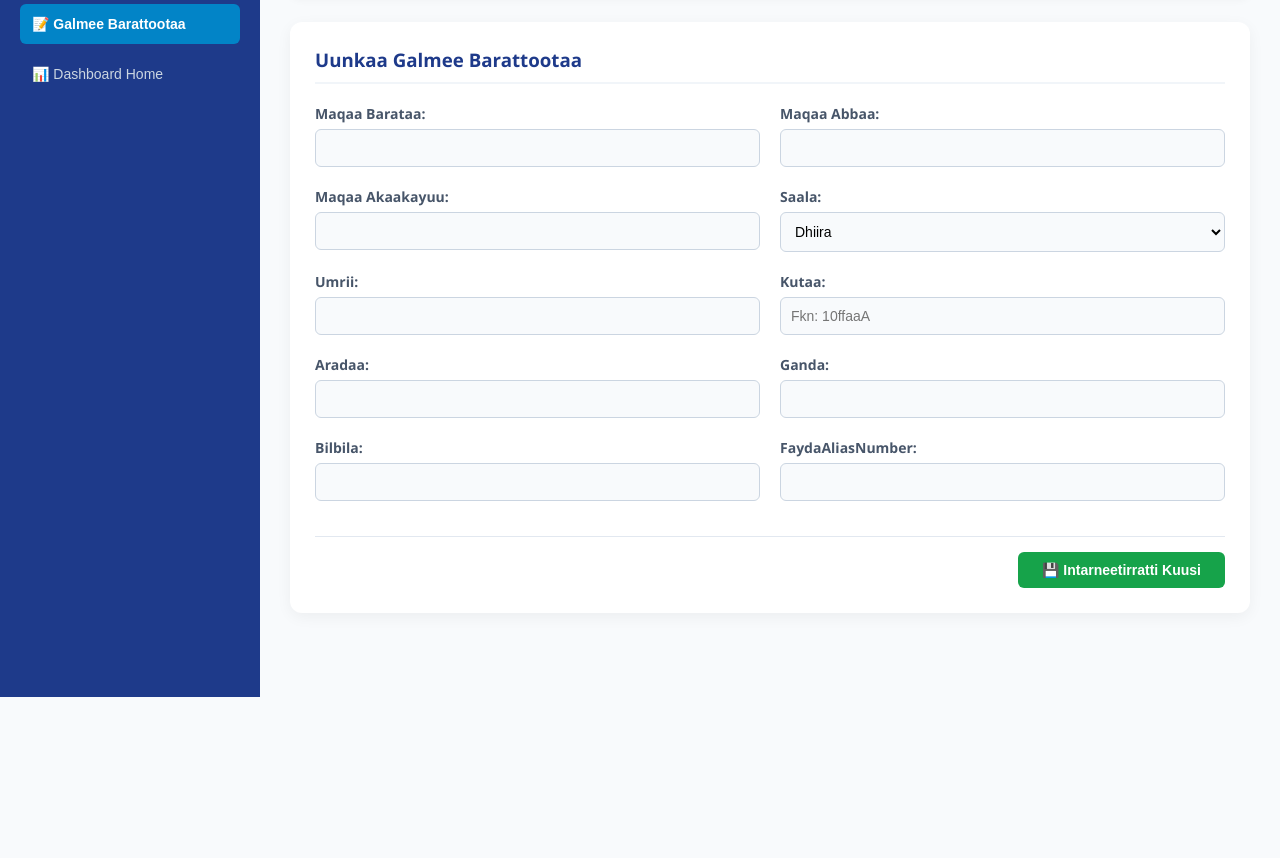
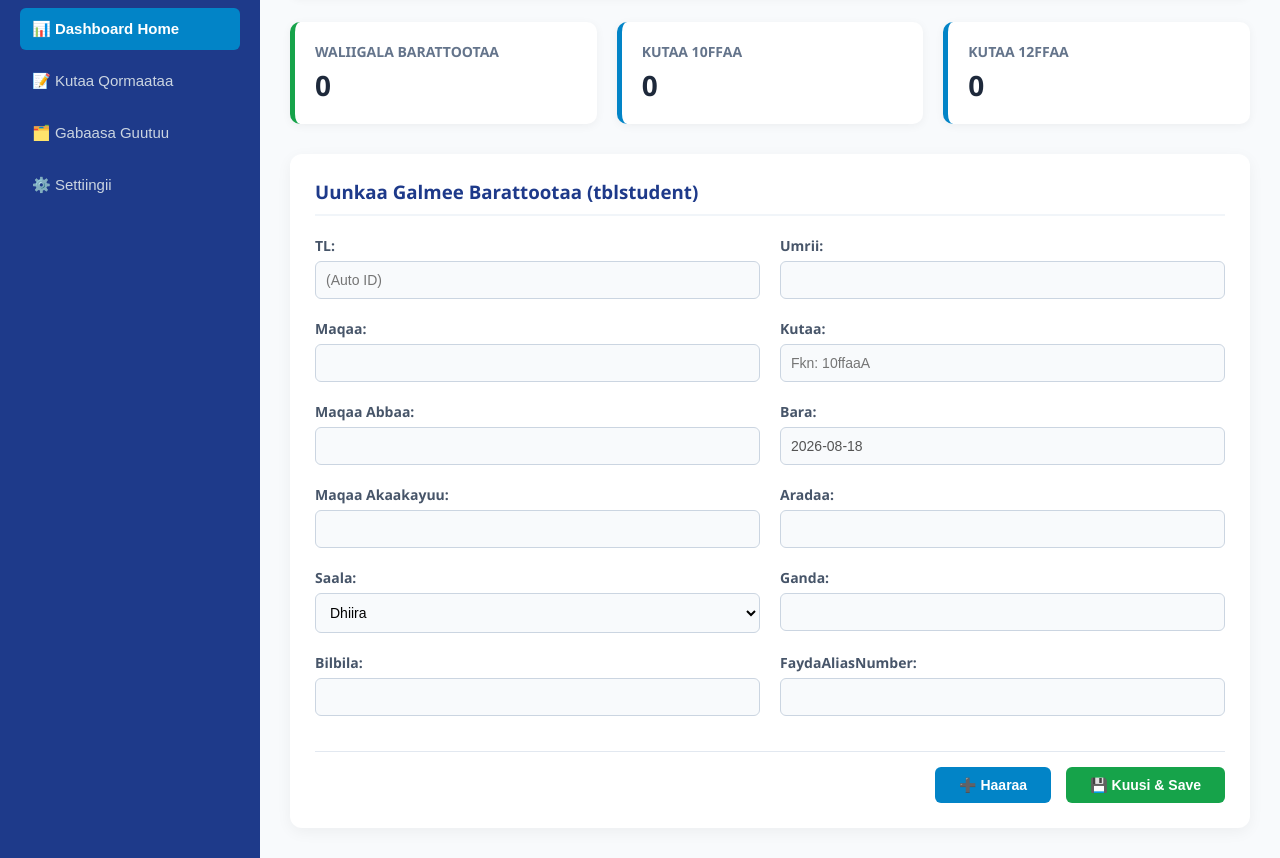
Before and after one commit to shekbakri98-cell/shekbakri-sms, a website: page index.html in a window 1280 px wide. Shown: the part 103-961 px from the top of the page. Before the commit the page ends 800 px from the top, so only its background shows below. Drawn offline with Linux system fonts and the light colour scheme.

Commit message:
Update index.html

```diff
--- a/index.html
+++ b/index.html
@@ -2,29 +2,35 @@
 <html lang="om">
 <head>
     <meta charset="UTF-8">
-    <title>MBS Sheek Bakrii - Management Web App</title>
+    <title>Dashboard - Sheek Bakrii Secondary School</title>
     <style>
         :root {
             --primary: #1e3a8a;
             --secondary: #0284c7;
             --success: #16a34a;
-            --warning: #ea580c;
             --bg: #f8fafc;
             --text: #1e293b;
         }
         body { font-family: 'Segoe UI', Arial, sans-serif; background-color: var(--bg); margin: 0; padding: 0; color: var(--text); }
         .dashboard { display: grid; grid-template-columns: 260px 1fr; min-height: 100vh; }
 
-        /* Sidebar Menu */
+        /* Sidebar Dizaayinii */
         .sidebar { background-color: var(--primary); color: white; padding: 25px 20px; }
-        .sidebar h2 { font-size: 16px; text-transform: uppercase; margin-bottom: 30px; border-bottom: 2px solid rgba(255,255,255,0.1); padding-bottom: 15px; text-align: center; }
-        .nav-btn { display: block; width: 100%; padding: 12px; margin-bottom: 10px; background: none; border: none; color: #cbd5e1; text-align: left; font-size: 14px; cursor: pointer; border-radius: 6px; transition: 0.3s; }
+        .sidebar h2 { font-size: 18px; text-transform: uppercase; margin-bottom: 30px; border-bottom: 2px solid rgba(255,255,255,0.1); padding-bottom: 15px; text-align: center; }
+        .nav-btn { display: block; width: 100%; padding: 12px; margin-bottom: 10px; background: none; border: none; color: #cbd5e1; text-align: left; font-size: 15px; cursor: pointer; border-radius: 6px; transition: 0.3s; }
         .nav-btn:hover, .nav-btn.active { background-color: var(--secondary); color: white; font-weight: bold; }
 
         /* Main Content */
         .main-content { padding: 30px; }
         .header { background: white; padding: 20px; border-radius: 10px; box-shadow: 0 2px 10px rgba(0,0,0,0.05); margin-bottom: 25px; display: flex; justify-content: space-between; align-items: center; }
         .header h1 { margin: 0; font-size: 22px; color: var(--primary); }
+
+        /* Stats Cards */
+        .stats-grid { display: grid; grid-template-columns: repeat(3, 1fr); gap: 20px; margin-bottom: 30px; }
+        .stat-card { background: white; padding: 20px; border-radius: 10px; box-shadow: 0 2px 10px rgba(0,0,0,0.05); border-left: 5px solid var(--secondary); }
+        .stat-card.students { border-left-color: var(--success); }
+        .stat-card h3 { margin: 0 0 5px 0; font-size: 14px; color: #64748b; text-transform: uppercase; }
+        .stat-card .num { font-size: 28px; font-weight: bold; color: var(--text); }
 
         /* Form Area */
         .form-container { background: white; padding: 25px; border-radius: 12px; box-shadow: 0 4px 15px rgba(0,0,0,0.05); }
@@ -37,46 +43,64 @@
         /* Action Buttons */
         .actions { grid-column: span 2; display: flex; justify-content: flex-end; gap: 15px; margin-top: 15px; padding-top: 15px; border-top: 1px solid #e2e8f0; }
         .btn { padding: 10px 24px; border: none; border-radius: 6px; font-size: 14px; font-weight: bold; cursor: pointer; transition: 0.2s; }
+        .btn-primary { background-color: var(--secondary); color: white; }
         .btn-success { background-color: var(--success); color: white; }
     </style>
 </head>
 <body>
 
 <div class="dashboard">
+    <!-- Sidebar Left -->
     <div class="sidebar">
         <h2>MBS Sheek Bakrii</h2>
-        <button class="nav-btn active">📝 Galmee Barattootaa</button>
-        <button class="nav-btn">📊 Dashboard Home</button>
+        <button class="nav-btn active">📊 Dashboard Home</button>
+        <button class="nav-btn" onclick="window.location.href='/qormaata'">📝 Kutaa Qormaataa</button>
+        <button class="nav-btn">🗂️ Gabaasa Guutuu</button>
+        <button class="nav-btn">⚙️ Settiingii</button>
     </div>
 
+    <!-- Main Content Right -->
     <div class="main-content">
         <div class="header">
-            <h1>School Management System (Online)</h1>
+            <h1>School Management System</h1>
             <div style="font-size: 14px; color: #64748b;">Barsiisaa: <b>Anwaar</b></div>
         </div>
 
+        <div class="stats-grid">
+            <div class="stat-card students">
+                <h3>Waliigala Barattootaa</h3>
+                <div class="num" id="total-students">0</div>
+            </div>
+            <div class="stat-card">
+                <h3>Kutaa 10ffaa</h3>
+                <div class="num">0</div>
+            </div>
+            <div class="stat-card">
+                <h3>Kutaa 12ffaa</h3>
+                <div class="num">0</div>
+            </div>
+        </div>
+
+        <!-- Uunkaa tblstudent -->
         <div class="form-container">
-            <h3 style="margin: 0; color: var(--primary); border-bottom: 2px solid #f1f5f9; padding-bottom: 10px;">Uunkaa Galmee Barattootaa</h3>
-
-            <form id="studentForm" action="/galmeessi" method="POST" class="form-grid">
-                <div class="form-group"><label>Maqaa Barataa:</label><input type="text" name="Maqaa" required></div>
-                <div class="form-group"><label>Maqaa Abbaa:</label><input type="text" name="Maqaa_Abbaa" required></div>
-                <div class="form-group"><label>Maqaa Akaakayuu:</label><input type="text" name="Maqaa_Akaakayuu"></div>
-                <div class="form-group"><label>Saala:</label>
-                    <select name="Saala" required>
-                        <option value="Dhiira">Dhiira</option>
-                        <option value="Dubara">Dubara</option>
-                    </select>
-                </div>
-                <div class="form-group"><label>Umrii:</label><input type="number" name="Umrii"></div>
-                <div class="form-group"><label>Kutaa:</label><input type="text" name="Kutaa" placeholder="Fkn: 10ffaaA"></div>
-                <div class="form-group"><label>Aradaa:</label><input type="text" name="Aradaa"></div>
-                <div class="form-group"><label>Ganda:</label><input type="text" name="Ganda"></div>
-                <div class="form-group"><label>Bilbila:</label><input type="text" name="Bilbila"></div>
-                <div class="form-group"><label>FaydaAliasNumber:</label><input type="text" name="FaydaAliasNumber"></div>
+            <h3 style="margin: 0; color: var(--primary); border-bottom: 2px solid #f1f5f9; padding-bottom: 10px;">Uunkaa Galmee Barattootaa (tblstudent)</h3>
+            <form id="studentForm" class="form-grid">
+                <div class="form-group"><label>TL:</label><input type="text" placeholder="(Auto ID)" disabled></div>
+                <div class="form-group"><label>Umrii:</label><input type="number" id="Umrii" required></div>
+                <div class="form-group"><label>Maqaa:</label><input type="text" id="Maqaa" required></div>
+                <div class="form-group"><label>Kutaa:</label><input type="text" id="Kutaa" placeholder="Fkn: 10ffaaA" required></div>
+                <div class="form-group"><label>Maqaa Abbaa:</label><input type="text" id="Maqaa_Abbaa" required></div>
+                <div class="form-group"><label>Bara:</label><input type="text" id="Bara" value="2026-08-18" disabled></div>
+                <div class="form-group"><label>Maqaa Akaakayuu:</label><input type="text" id="Maqaa_Akaakayuu"></div>
+                <div class="form-group"><label>Aradaa:</label><input type="text" id="Aradaa"></div>
+                <div class="form-group"><label>Saala:</label><select id="Saala"><option value="Dhiira">Dhiira</option><option value="Dubara">Dubara</option></select></div>
+                <div class="form-group"><label>Ganda:</label><input type="text" id="Ganda"></div>
+                <div class="form-group"><label>Bilbila:</label><input type="text" id="Bilbila"></div>
+                <div class="form-group"><label>FaydaAliasNumber:</label><input type="text" id="FaydaAliasNumber"></div>
 
                 <div class="actions">
-                    <button type="submit" class="btn btn-success">💾 Intarneetirratti Kuusi</button>
+                    <button type="reset" class="btn btn-primary">➕ Haaraa</button>
+                    <button type="button" class="btn btn-success" onclick="saveStudent()">💾 Kuusi & Save</button>
                 </div>
             </form>
         </div>
@@ -84,24 +108,39 @@
 </div>
 
 <script>
-    document.getElementById('studentForm').onsubmit = async (e) => {
-        e.preventDefault();
-        const formData = new FormData(e.target);
-        const data = Object.fromEntries(formData.entries());
+    // Koodii ragaa uunka irraa fuudhee gara Node.js'tti ergu (JavaScript API)
+    async function saveStudent() {
+        const studentData = {
+            Maqaa: document.getElementById('Maqaa').value,
+            Maqaa_Abbaa: document.getElementById('Maqaa_Abbaa').value,
+            Maqaa_Akaakayuu: document.getElementById('Maqaa_Akaakayuu').value,
+            Saala: document.getElementById('Saala').value,
+            Umrii: document.getElementById('Umrii').value,
+            Kutaa: document.getElementById('Kutaa').value,
+            Aradaa: document.getElementById('Aradaa').value,
+            Ganda: document.getElementById('Ganda').value,
+            Bilbila: document.getElementById('Bilbila').value,
+            FaydaAliasNumber: document.getElementById('FaydaAliasNumber').value
+        };
 
-        try {
-            const response = await fetch('/galmeessi', {
-                method: 'POST',
-                headers: { 'Content-Type': 'application/json' },
-                body: JSON.stringify(data)
-            });
-            const text = await response.text();
-            alert(text);
-            if(response.ok) e.target.reset();
-        } catch (err) {
-            alert("Dogoggora wal-qunnamtii server: " + err.message);
+        if(!studentData.Maqaa || !studentData.Maqaa_Abbaa) {
+            alert("Maaloo, dursa dirree Maqaa fi Maqaa Abbaa guutaa!");
+            return;
         }
-    };
+
+        const response = await fetch('/galmeessi', {
+            method: 'POST',
+            headers: { 'Content-Type': 'application/json' },
+            body: JSON.stringify(studentData)
+        });
+
+        if(response.ok) {
+            alert("Odeeffannoon barataa milkiin kuusaa deetaa online irratti kuufameera!");
+            document.getElementById('studentForm').reset();
+        } else {
+            alert("Dogoggorri uumameera, maaloo irra deebbi'aa yaala!");
+        }
+    }
 </script>
 </body>
 </html>
```
